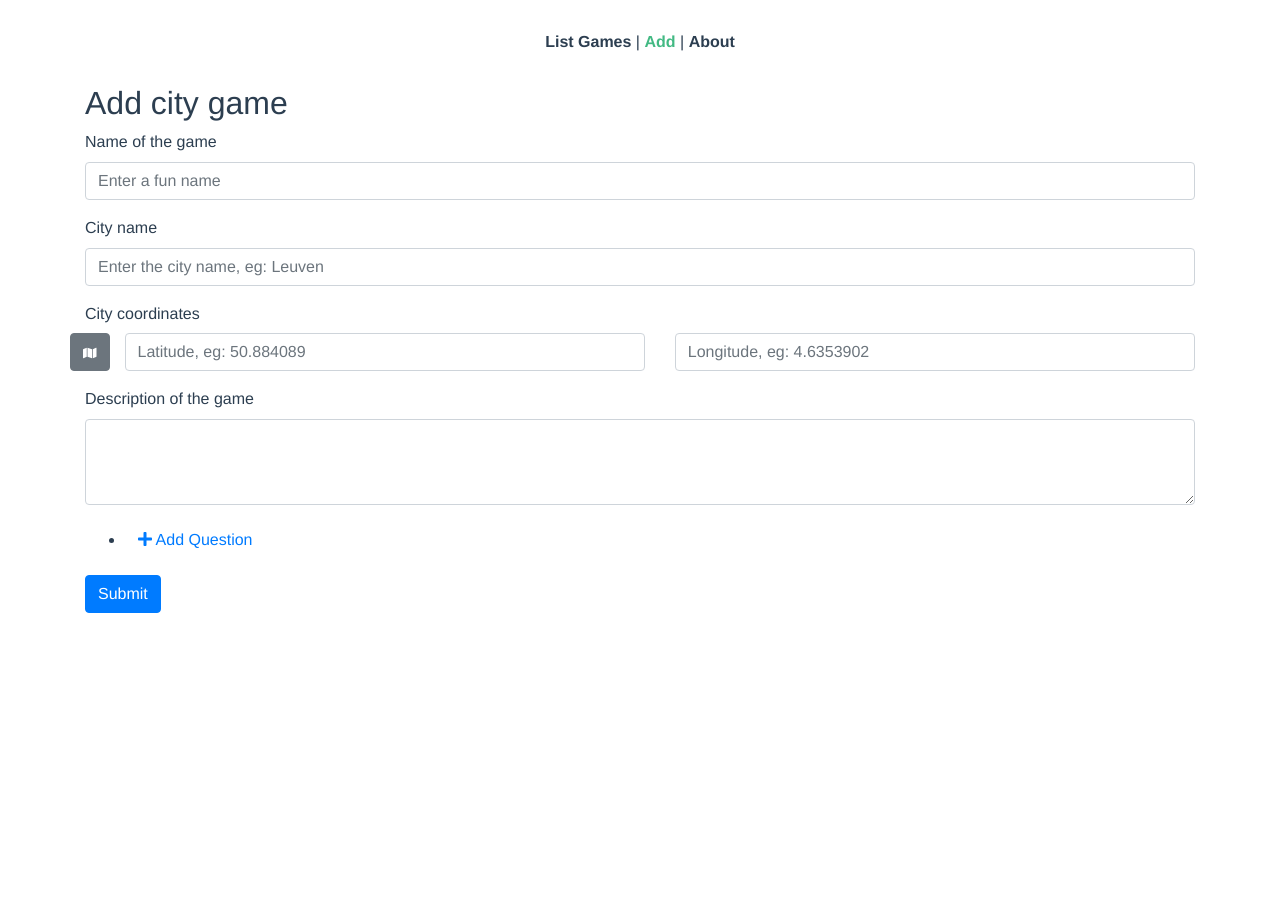
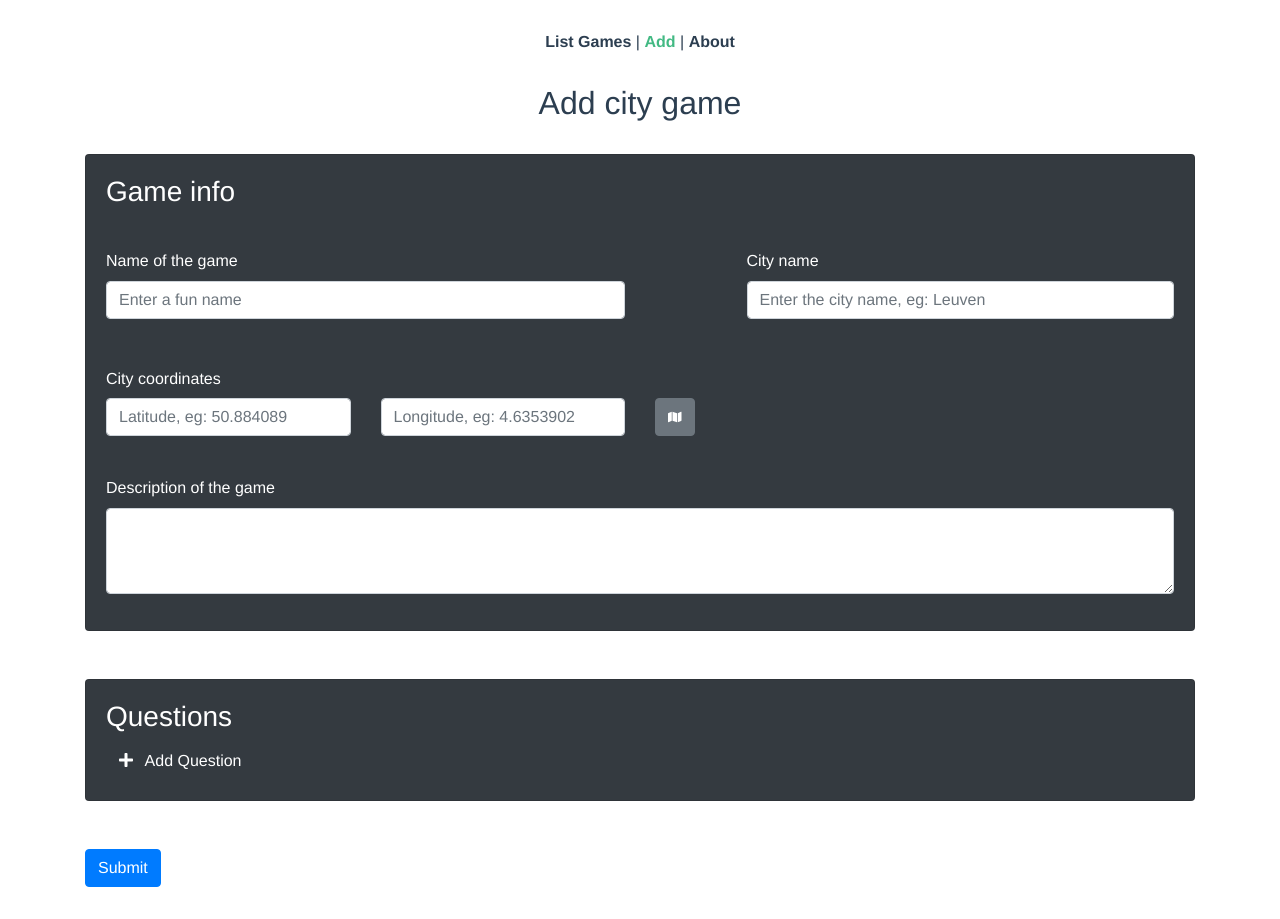
Before and after one commit to ucll-carey/frontend, a Vue app: page /add in a window 1280 px wide. Before the commit the page ends 800 px from the top, so only its background shows below. Built offline with nearby package versions, Linux system fonts and the light colour scheme; what vue-browser-geolocation would draw is missing.

Commit message:
Layout add quiz page

```diff
--- a/src/components/AddQuiz.vue
+++ b/src/components/AddQuiz.vue
@@ -1,16 +1,22 @@
 <template>
-  <b-container class="bv-example-row">
+  <b-container class="form-container">
     <h2>Add city game</h2>
     <b-form @submit="onSubmit">
-
+      <b-card bg-variant="dark" text-variant="white">
+        <h3>Game info</h3>
+        <b-row>
+          <b-col sm="6">
             <b-form-group label="Name of the game" label-for="inputName" description="">
-        <b-form-input id="inputName" type="text" v-model="form.name" required placeholder="Enter a fun name"/>
+              <b-form-input id="inputName" type="text" v-model="form.name" placeholder="Enter a fun name" required/>
             </b-form-group>
-
+          </b-col>
+          <b-col sm="5" offset-sm="1">
             <b-form-group label="City name" label-for="cityNameInput">
-        <b-form-input id="cityNameInput" type="text" v-model="form.city.name" required
-                      placeholder="Enter the city name, eg: Leuven"/>
+              <b-form-input id="cityNameInput" type="text" v-model="form.city.name"
+                            placeholder="Enter the city name, eg: Leuven" required/>
             </b-form-group>
+          </b-col>
+        </b-row>
 
         <b-form-group label="City coordinates">
           <coordinates :coordinates.sync="form.city.coordinates"/>
@@ -19,18 +25,32 @@
         <b-form-group label="Description of the game" label-for="inputDescription" description="">
           <b-form-textarea id="inputDescription" rows="3" v-model="form.description" required placeholder=""/>
         </b-form-group>
+      </b-card>
 
-      <ul class="questions">
-        <li v-for="(item, i) in form.questions" :key="i">
+      <b-card bg-variant="dark" text-variant="white">
+        <h3>Questions</h3>
+        <div>
+          <b-card v-for="(item, i) in form.questions" :key="i" class="question-card" text-variant="dark">
+            <b-row>
+              <b-col sm="11">
+                <h4>Question {{i + 1}} </h4>
+              </b-col>
+              <b-col sm="1" class="remove-button-col">
                 <b-button @click="removeQuestion(i)">
-            <fas icon="trash"/>
+                  <fas icon="trash" size="xs"/>
                 </b-button>
+              </b-col>
+            </b-row>
+
+            <b-form-group label="Question">
+              <b-form-input type="text" v-model="item.question" required/>
+            </b-form-group>
 
             <b-form-group label="Question coordinates">
               <coordinates :coordinates.sync="item.coordinates"/>
             </b-form-group>
-          <b-form-group label="Question">
-            <b-form-input type="text" v-model="item.question" required/>
+
+            <b-form-group label="Answers">
             </b-form-group>
             <ul class="answers">
               <li v-for="(answer, j) in item.answers" :key="j">
@@ -48,24 +68,25 @@
               </li>
               <li class="last">
                 <b-btn variant="link" @click="addAnswer(item)">
-                <fas icon="plus"/>
+                  <fas icon="plus" class="button-icon"/>
                   Add Answer
                 </b-btn>
               </li>
             </ul>
+
             <b-form-group label="Extra information about answer">
               <b-form-textarea rows="3" v-model="item.information"/>
             </b-form-group>
-        </li>
-        <li class="last">
+          </b-card>
+        </div>
+        <div class="new-question-button">
           <b-button variant="link" @click="addQuestion">
-            <fas icon="plus"/>
+            <fas icon="plus" class="button-icon"/>
             Add Question
           </b-button>
-        </li>
-
-      </ul>
-      <b-button type="submit" variant="primary">Submit</b-button>
+        </div>
+      </b-card>
+      <b-button type="submit" variant="primary" class="submit-button">Submit</b-button>
     </b-form>
   </b-container>
 </template>
@@ -159,3 +180,53 @@
     },
   };
 </script>
+
+<style>
+  h2 {
+    text-align: center;
+  }
+
+  h4 {
+    padding-top: 1rem;
+  }
+
+  .form-group {
+    margin-top: 2rem;
+    /*font-weight: bold;*/
+  }
+
+  .card {
+    margin-top: 2rem;
+    margin-bottom: 3rem;
+  }
+
+  .question-card {
+    margin: 1rem;
+  }
+
+  .remove-button-col {
+    text-align: right;
+  }
+
+  .answers {
+    list-style: none;
+    padding-left: 0;
+  }
+
+  .answers li {
+    margin-bottom: 0.5rem;
+  }
+
+  .button-icon {
+    margin-right: 0.5rem;
+  }
+
+  .new-question-button .btn-link {
+    color: white !important;
+  }
+
+  .submit-button {
+    margin-bottom: 2rem;
+  }
+
+</style>
--- a/src/components/Coordinates.vue
+++ b/src/components/Coordinates.vue
@@ -1,18 +1,21 @@
 <template>
+
   <b-row>
-    <!-- Button to show map -->
-    <b-btn @click="showModal">
-      <fas icon="map" size="xs"/>
-    </b-btn>
-
     <!-- fields with latitude and longitude -->
-    <b-col>
+    <b-col sm="3" class="coordinates-col">
       <b-form-input type="text" step="0.0000001" v-model="coordinates.latitude" required
                     @change="checkCoordinates" placeholder="Latitude, eg: 50.884089"/>
     </b-col>
-    <b-col>
+    <b-col sm="3" class="coordinates-col">
       <b-form-input type="text" step="0.0000001" v-model="coordinates.longitude" required
                     placeholder="Longitude, eg: 4.6353902"/>
+    </b-col>
+
+    <!-- Button to show map -->
+    <b-col sm="1">
+      <b-btn @click="showModal" title="Choose on map">
+        <fas icon="map" size="xs"/>
+      </b-btn>
     </b-col>
 
     <!-- Modal with a map to select the coordinates -->
@@ -90,4 +93,8 @@
 </script>
 <style>
   @import "../../node_modules/leaflet/dist/leaflet.css";
+
+  .coordinates-col {
+    margin-bottom: 0.5rem;
+  }
 </style>
```
Lines whose indentation alone changed are shown as unchanged.
